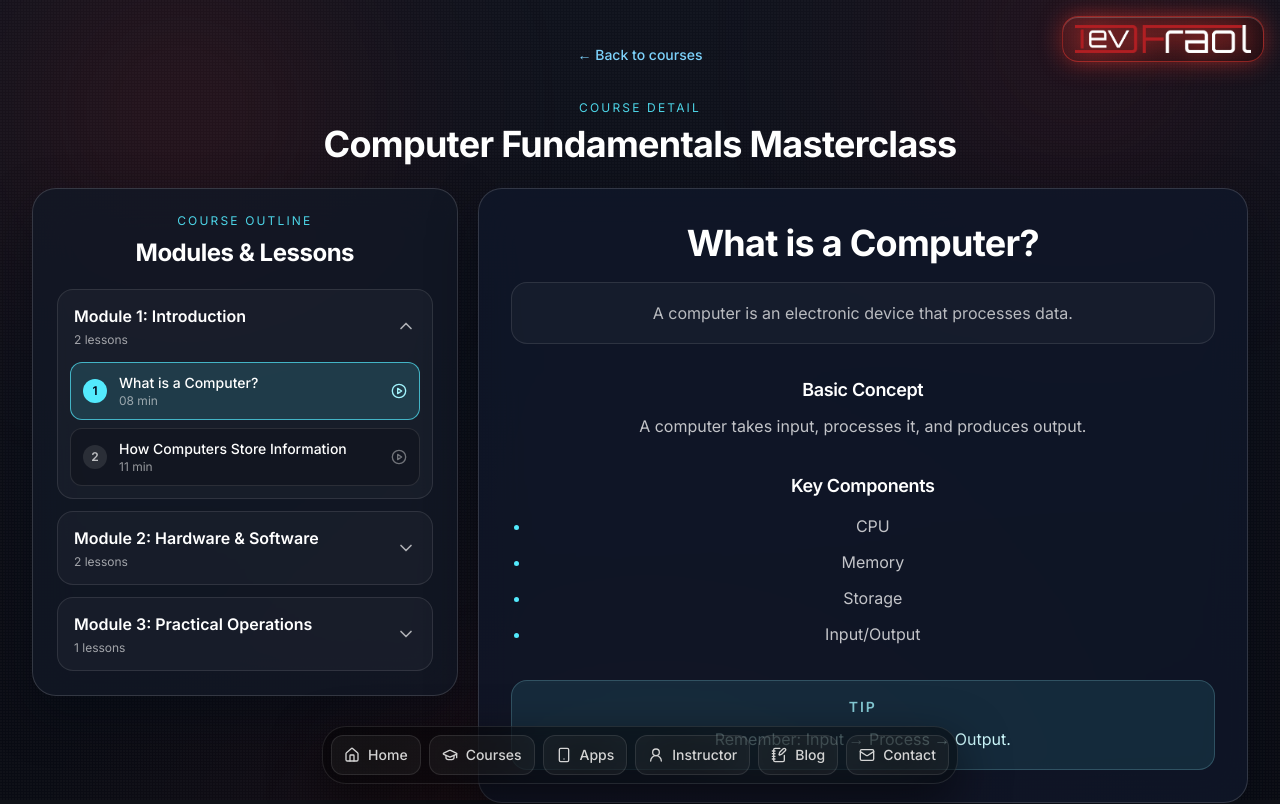
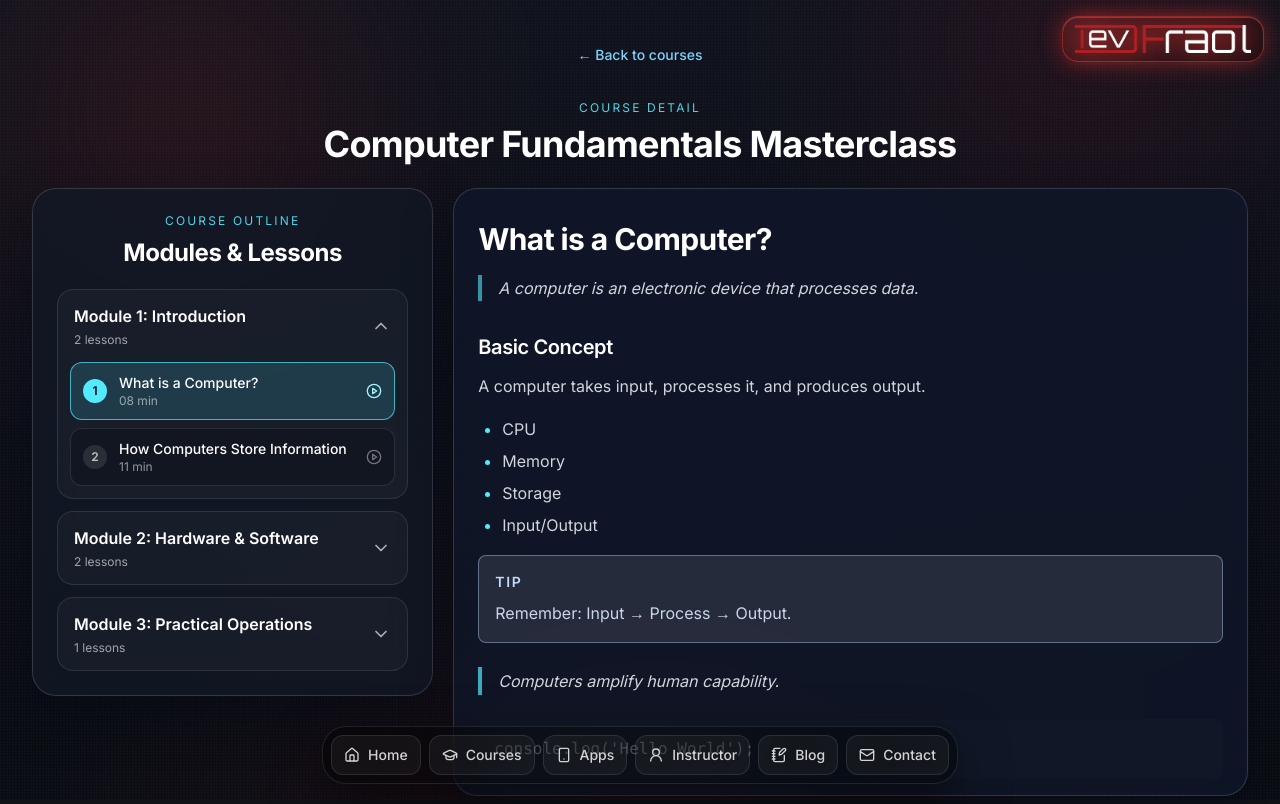
Before and after one commit to Fraol2728/devfraolweb, a React (Vite) app: page /course/1 in a window 1280 px wide. Shown: the top 804 px of the page. Built offline with nearby package versions, Linux system fonts and the light colour scheme.

Commit message:
Refactor course detail layout and lesson content rendering

```diff
--- a/src/features/courses/CourseDetail.jsx
+++ b/src/features/courses/CourseDetail.jsx
@@ -1,18 +1,18 @@
 import { useMemo, useState } from "react";
 import { CourseOutline } from "@/features/courses/CourseOutline";
 import { LessonPanel } from "@/features/courses/LessonPanel";
-import { mockCourseDetail } from "@/features/courses/mockCourseDetailData";
+import { mockCourseData } from "@/features/courses/mockCourseData";
 
 export const CourseDetail = () => {
-  const initialModuleId = mockCourseDetail.modules[0]?.id ?? null;
-  const firstLesson = mockCourseDetail.modules[0]?.lessons[0] ?? null;
+  const initialModuleId = mockCourseData.modules[0]?.id ?? null;
+  const firstLesson = mockCourseData.modules[0]?.lessons[0] ?? null;
 
   const [activeModuleId, setActiveModuleId] = useState(initialModuleId);
   const [activeLessonId, setActiveLessonId] = useState(firstLesson?.id ?? null);
   const [isMobilePanelOpen, setIsMobilePanelOpen] = useState(false);
 
   const selectedLessonContent = useMemo(() => {
-    return mockCourseDetail.modules.flatMap((module) => module.lessons).find((lesson) => lesson.id === activeLessonId) ?? null;
+    return mockCourseData.modules.flatMap((module) => module.lessons).find((lesson) => lesson.id === activeLessonId) ?? null;
   }, [activeLessonId]);
 
   const handleLessonSelect = (lesson, moduleId) => {
@@ -25,12 +25,12 @@ export const CourseDetail = () => {
     <section className="mx-auto w-full max-w-[1280px] px-4 py-8 sm:px-6 lg:px-8">
       <div className="mb-6">
         <p className="text-xs uppercase tracking-[0.18em] text-cyan-300/90">Course Detail</p>
-        <h1 className="mt-2 text-3xl font-bold text-white sm:text-4xl">{mockCourseDetail.title}</h1>
+        <h1 className="mt-2 text-3xl font-bold text-white sm:text-4xl">{mockCourseData.title}</h1>
       </div>
 
-      <div className="grid gap-5 lg:grid-cols-[minmax(300px,35%)_minmax(0,65%)] lg:items-start">
+      <div className="grid gap-5 lg:grid-cols-[minmax(290px,33%)_minmax(0,67%)] lg:items-start">
         <CourseOutline
-          modules={mockCourseDetail.modules}
+          modules={mockCourseData.modules}
           activeModuleId={activeModuleId}
           activeLessonId={activeLessonId}
           onToggleModule={setActiveModuleId}
--- a/src/features/courses/LessonPanel.jsx
+++ b/src/features/courses/LessonPanel.jsx
@@ -1,68 +1,30 @@
 import { AnimatePresence, motion } from "framer-motion";
 import { X } from "lucide-react";
-
-const renderSection = (section, index) => {
-  if (section.type === "paragraph") {
-    return (
-      <section key={index} className="space-y-2">
-        <h4 className="text-lg font-semibold text-white">{section.heading}</h4>
-        <p className="leading-7 text-white/75">{section.content}</p>
-      </section>
-    );
-  }
-
-  if (section.type === "list") {
-    return (
-      <section key={index} className="space-y-3">
-        <h4 className="text-lg font-semibold text-white">{section.heading}</h4>
-        <ul className="list-disc space-y-2 pl-5 text-white/75 marker:text-cyan-300">
-          {section.items?.map((item) => (
-            <li key={item}>{item}</li>
-          ))}
-        </ul>
-      </section>
-    );
-  }
-
-  if (section.type === "tip") {
-    return (
-      <section key={index} className="rounded-2xl border border-cyan-200/20 bg-cyan-300/10 p-4 text-cyan-100">
-        <p className="text-sm font-semibold uppercase tracking-[0.14em] text-cyan-200/80">Tip</p>
-        <p className="mt-2 leading-7">{section.content}</p>
-      </section>
-    );
-  }
-
-  if (section.type === "code") {
-    return (
-      <section key={index} className="space-y-3">
-        {section.heading ? <h4 className="text-lg font-semibold text-white">{section.heading}</h4> : null}
-        <pre className="overflow-x-auto rounded-2xl border border-white/10 bg-[#0b1120] p-4 text-sm text-cyan-100">
-          <code>{section.content}</code>
-        </pre>
-      </section>
-    );
-  }
-
-  return null;
-};
+import { LessonRenderer } from "@/features/courses/LessonRenderer";
 
 export const LessonPanel = ({ lesson, isMobileOpen, onCloseMobile }) => {
   const panelBody = lesson ? (
-    <motion.div
-      key={lesson.id}
-      initial={{ opacity: 0, y: 8 }}
-      animate={{ opacity: 1, y: 0 }}
-      transition={{ duration: 0.25 }}
-      className="space-y-8"
-    >
-      <header className="space-y-4">
-        <h3 className="text-3xl font-bold leading-tight text-white sm:text-4xl">{lesson.title}</h3>
-        <p className="rounded-2xl border border-white/10 bg-white/[0.03] p-4 leading-7 text-white/70">{lesson.definition}</p>
-      </header>
+    <AnimatePresence mode="wait">
+      <motion.article
+        key={lesson.id}
+        initial={{ opacity: 0, y: 14 }}
+        animate={{ opacity: 1, y: 0 }}
+        exit={{ opacity: 0, y: -10 }}
+        transition={{ duration: 0.28, ease: "easeOut" }}
+        className="max-w-4xl mx-auto text-left px-6 py-8"
+      >
+        <header className="mb-8 text-left">
+          <h3 className="mb-4 text-3xl font-bold leading-tight text-white">{lesson.title}</h3>
+          <p className="mb-8 border-l-4 border-cyan-300/60 pl-4 text-gray-300 leading-relaxed italic">{lesson.definition}</p>
+        </header>
 
-      {lesson.sections?.map((section, index) => renderSection(section, index))}
-    </motion.div>
+        <div className="text-left">
+          {lesson.content?.map((block, index) => (
+            <LessonRenderer key={`${lesson.id}-${block.type}-${index}`} block={block} />
+          ))}
+        </div>
+      </motion.article>
+    </AnimatePresence>
   ) : (
     <div className="flex h-full min-h-[300px] items-center justify-center rounded-2xl border border-dashed border-white/20 text-white/60">
       Select a lesson from the outline to view content.
@@ -71,7 +33,7 @@ export const LessonPanel = ({ lesson, isMobileOpen, onCloseMobile }) => {
 
   return (
     <>
-      <section className="hidden rounded-3xl border border-white/15 bg-[#0f172a]/80 p-6 shadow-[0_20px_50px_rgba(3,8,18,0.45)] backdrop-blur-xl lg:block xl:p-8">
+      <section className="hidden max-h-[calc(100vh-12rem)] overflow-y-auto rounded-3xl border border-white/15 bg-[#0f172a]/80 shadow-[0_20px_50px_rgba(3,8,18,0.45)] backdrop-blur-xl lg:block">
         {panelBody}
       </section>
 
@@ -92,9 +54,9 @@ export const LessonPanel = ({ lesson, isMobileOpen, onCloseMobile }) => {
               animate={{ x: 0 }}
               exit={{ x: "100%" }}
               transition={{ duration: 0.28, ease: "easeOut" }}
-              className="fixed inset-0 z-50 overflow-y-auto bg-[#0b1220] p-5 lg:hidden"
+              className="fixed inset-0 z-50 overflow-y-auto bg-[#0b1220] lg:hidden"
             >
-              <div className="mb-5 flex justify-end">
+              <div className="sticky top-0 z-10 flex justify-end border-b border-white/10 bg-[#0b1220]/95 p-5 backdrop-blur">
                 <button type="button" onClick={onCloseMobile} className="rounded-full border border-white/15 p-2 text-white">
                   <X className="h-5 w-5" />
                 </button>
--- /dev/null
+++ b/src/features/courses/LessonRenderer.jsx
@@ -0,0 +1,39 @@
+export const LessonRenderer = ({ block }) => {
+  switch (block.type) {
+    case "heading":
+      return <h4 className="mt-8 mb-3 text-xl font-semibold text-white">{block.text}</h4>;
+
+    case "paragraph":
+      return <p className="mb-4 text-gray-300 leading-relaxed">{block.text}</p>;
+
+    case "list":
+      return (
+        <ul className="mb-4 ml-6 list-disc space-y-1 text-gray-300 marker:text-cyan-300">
+          {block.items?.map((item) => (
+            <li key={item}>{item}</li>
+          ))}
+        </ul>
+      );
+
+    case "tip":
+      return (
+        <aside className="mb-6 rounded-lg border border-blue-200/40 bg-blue-50/10 p-4 text-blue-100">
+          <p className="text-sm font-semibold uppercase tracking-[0.12em] text-blue-200">Tip</p>
+          <p className="mt-2 leading-relaxed text-blue-100/90">{block.text}</p>
+        </aside>
+      );
+
+    case "quote":
+      return <blockquote className="my-6 border-l-4 border-cyan-300/70 pl-4 italic text-gray-300">{block.text}</blockquote>;
+
+    case "code":
+      return (
+        <pre className="mb-6 overflow-x-auto rounded-lg bg-gray-900 p-4 text-gray-100">
+          <code>{block.code}</code>
+        </pre>
+      );
+
+    default:
+      return null;
+  }
+};
--- /dev/null
+++ b/src/features/courses/mockCourseData.js
@@ -0,0 +1,97 @@
+export const mockCourseData = {
+  id: "computer-fundamentals",
+  title: "Computer Fundamentals Masterclass",
+  modules: [
+    {
+      id: "module-1",
+      title: "Module 1: Introduction",
+      lessons: [
+        {
+          id: "lesson-1",
+          title: "What is a Computer?",
+          duration: "08 min",
+          definition: "A computer is an electronic device that processes data.",
+          content: [
+            { type: "heading", text: "Basic Concept" },
+            { type: "paragraph", text: "A computer takes input, processes it, and produces output." },
+            { type: "list", items: ["CPU", "Memory", "Storage", "Input/Output"] },
+            { type: "tip", text: "Remember: Input → Process → Output." },
+            { type: "quote", text: "Computers amplify human capability." },
+            { type: "code", language: "javascript", code: "console.log('Hello World');" },
+          ],
+        },
+        {
+          id: "lesson-2",
+          title: "How Computers Store Information",
+          duration: "11 min",
+          definition: "Storage allows computers to retain data for short-term and long-term use.",
+          content: [
+            { type: "heading", text: "Short vs Long Term" },
+            {
+              type: "paragraph",
+              text: "RAM stores temporary working data, while drives like SSDs keep files permanently even after shutdown.",
+            },
+            { type: "list", items: ["RAM", "SSD", "HDD", "Cloud storage"] },
+            { type: "quote", text: "Fast storage means less waiting and more doing." },
+            {
+              type: "code",
+              language: "text",
+              code: "1 KB = 1024 bytes\n1 MB = 1024 KB\n1 GB = 1024 MB",
+            },
+          ],
+        },
+      ],
+    },
+    {
+      id: "module-2",
+      title: "Module 2: Hardware & Software",
+      lessons: [
+        {
+          id: "lesson-3",
+          title: "Understanding Hardware",
+          duration: "10 min",
+          definition: "Hardware is the physical part of a computer you can touch.",
+          content: [
+            { type: "heading", text: "Common Hardware" },
+            {
+              type: "paragraph",
+              text: "Examples include motherboard, CPU, RAM, graphics card, storage devices, keyboard, and monitor.",
+            },
+            { type: "tip", text: "Think of hardware as the body and software as the brain instructions." },
+          ],
+        },
+        {
+          id: "lesson-4",
+          title: "What is Software?",
+          duration: "09 min",
+          definition: "Software is a set of programs that tell hardware what to do.",
+          content: [
+            { type: "heading", text: "Software Categories" },
+            { type: "list", items: ["Operating systems", "Utility software", "Applications", "Programming tools"] },
+            {
+              type: "paragraph",
+              text: "The operating system manages files, memory, devices, and processes so applications can run effectively.",
+            },
+          ],
+        },
+      ],
+    },
+    {
+      id: "module-3",
+      title: "Module 3: Practical Operations",
+      lessons: [
+        {
+          id: "lesson-5",
+          title: "Files, Folders, and Organization",
+          duration: "12 min",
+          definition: "Structured file management improves workflow speed and reduces errors.",
+          content: [
+            { type: "heading", text: "Naming Strategy" },
+            { type: "paragraph", text: "Use clear names, dates, and folders by project to find content quickly." },
+            { type: "list", items: ["Consistent naming", "Regular backup", "Avoid desktop clutter", "Use versioning"] },
+          ],
+        },
+      ],
+    },
+  ],
+};
```
